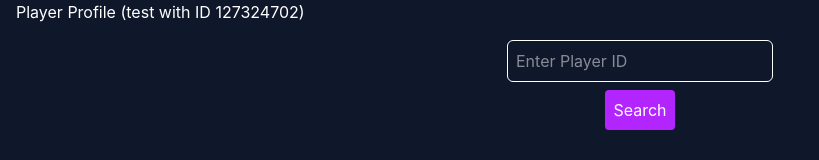
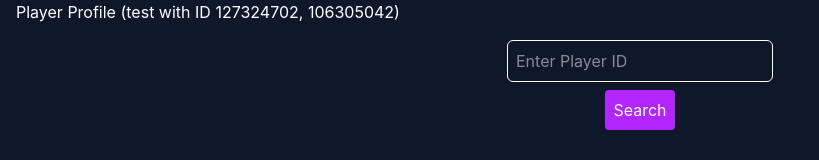
Before and after one commit to ergosumcogito/dota-stats, a React (Vite) app in the folder packages/frontend/: page /player-search in a window 1280 px wide. Shown: the top 160 px of the page, without its empty margins (0-819 px from the left). Built offline with nearby package versions, Linux system fonts and the light colour scheme.

Commit message:
Add another ID for testing

```diff
--- a/packages/frontend/src/pages/PlayerProfilePage.jsx
+++ b/packages/frontend/src/pages/PlayerProfilePage.jsx
@@ -20,7 +20,7 @@ const PlayerProfilePage = () => {
 
     return (
         <div className="px-4">
-            <h1>Player Profile (test with ID 127324702)</h1>
+            <h1>Player Profile (test with ID 127324702, 106305042)</h1>
 
             <SearchBar value={playerId} onChange={(e) => setPlayerId(e.target.value)} onSearch={handleSearch} />
             <PlayerProfileHeader profileHeaderData={profileHeaderData} />
```
